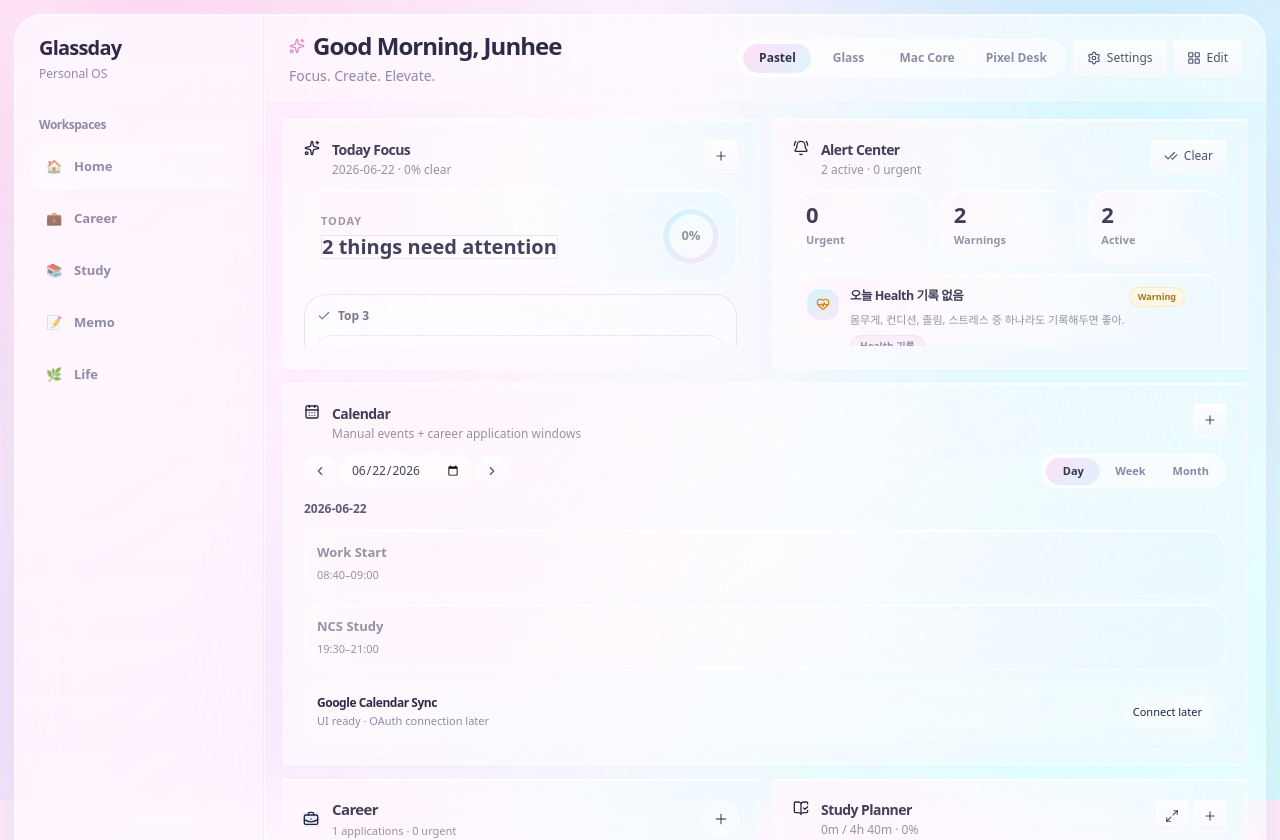
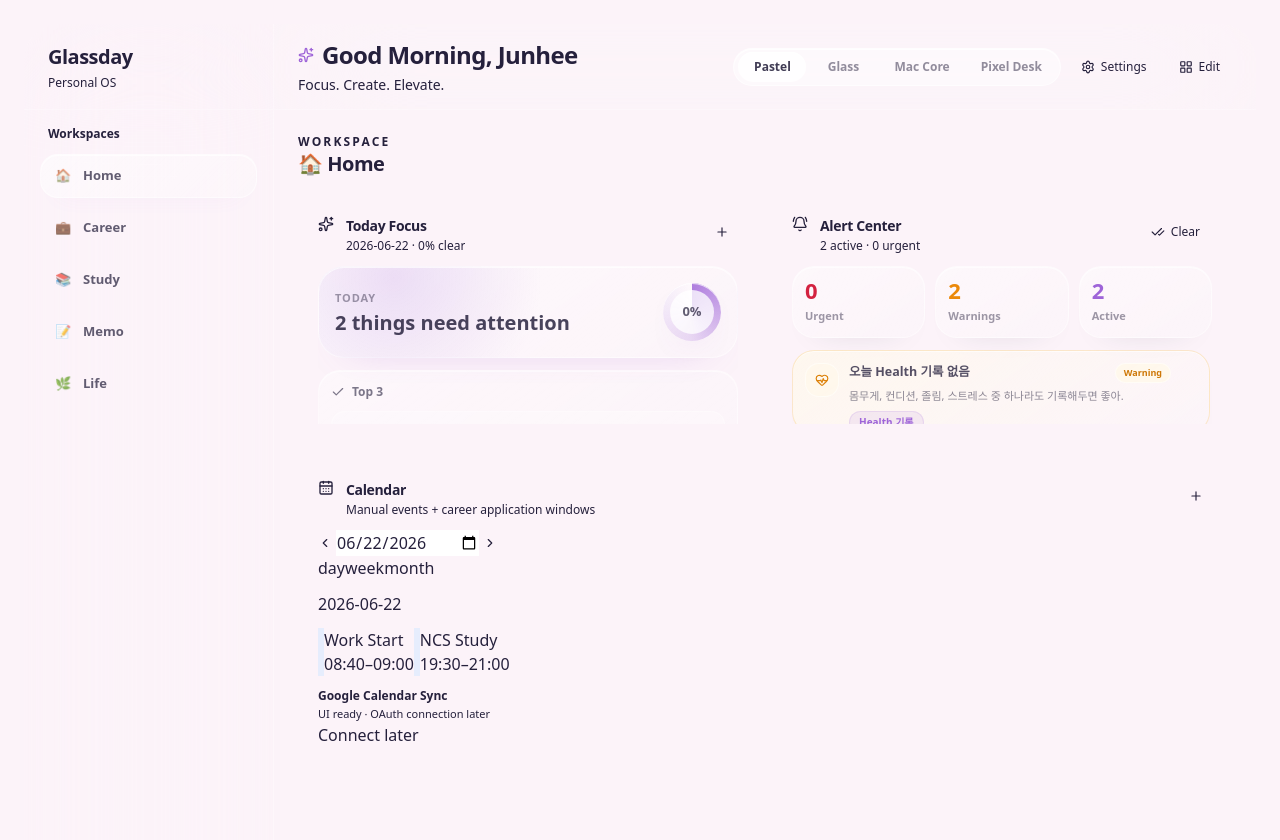
Before and after one commit to haileychoii/glassday, a React (Vite) app: page / in a window 1280 px wide. Shown: the top 840 px of the page. Built offline with nearby package versions, Linux system fonts and the light colour scheme.

Commit message:
index.css 업데이트

```diff
--- a/src/styles/index.css
+++ b/src/styles/index.css
@@ -6,6 +6,7 @@
 
 @import "./widgets/today.css";
 @import "./widgets/alerts.css";
+@imporr "./widgets/alert-center.css";
 @import "./widgets/journal.css";
 @import "./widgets/calendar.css";
 @import "./widgets/memo.css";
```
